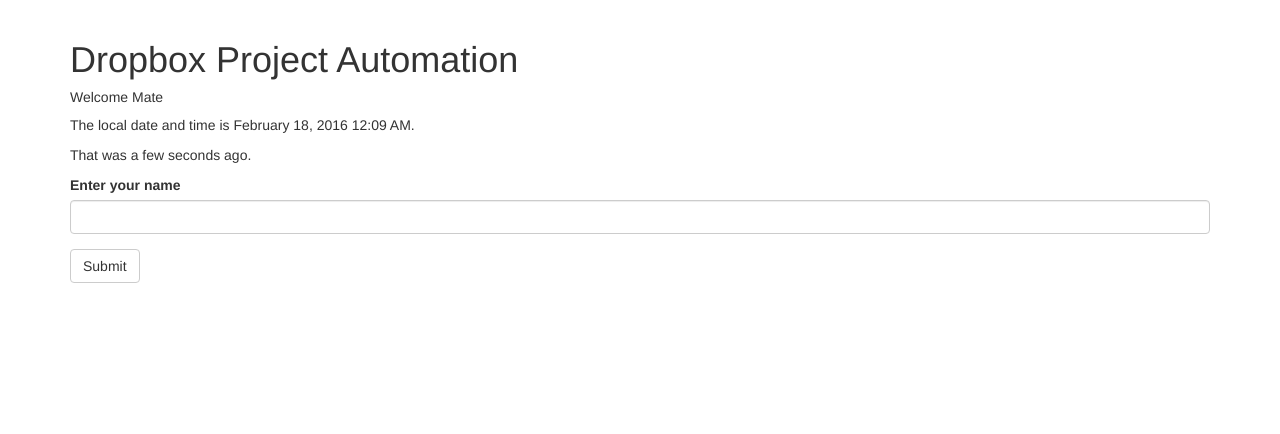
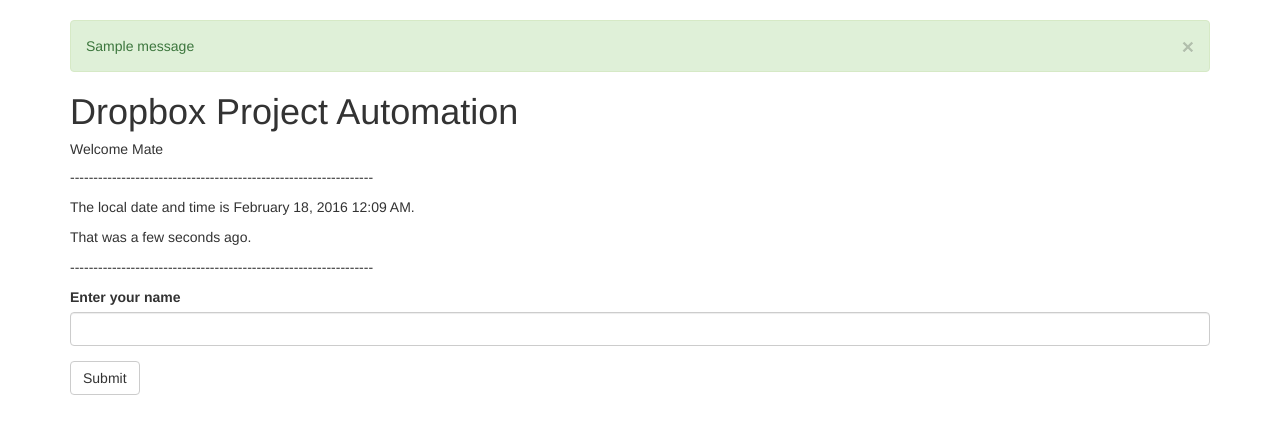
Before and after one commit to chadduffey/DB_PROJECT_AUTO, a Flask app: page / in a window 1280 px wide. Shown: the part 52-486 px from the top of the page. Run offline with Flask 2, Linux system fonts and the light colour scheme; one stand-in notice (Sample message) is shown; some libraries are stand-ins or nearby versions.

Commit message:
basic scaffold for app done

```diff
--- a/app.py
+++ b/app.py
@@ -1,4 +1,4 @@
-from flask import Flask, render_template
+from flask import Flask, render_template, session, redirect, url_for, flash
 
 from flask.ext.script import Manager
 from flask.ext.bootstrap import Bootstrap
@@ -22,12 +22,15 @@
 
 @app.route('/', methods=['GET', 'POST'])
 def index():
-	name = None
 	form = NameForm()
 	if form.validate_on_submit():
-		name = form.name.data
+		old_name = session.get('name')
+		if old_name is not None and old_name != form.name.data:
+			flash("Name updated")
+		session['name'] = form.name.data
 		form.name.data = ''
-	return render_template('index.html', current_time=datetime.utcnow(), form=form, name=name)
+		return redirect(url_for('index'))
+	return render_template('index.html', current_time=datetime.utcnow(), form=form, name=session.get('name'))
 
 @app.route('/user/<name>')
 def user(name):
--- a/templates/base.html
+++ b/templates/base.html
@@ -32,6 +32,13 @@
 
 {% block content %}
 	<div class="container">
+		{% for message in get_flashed_messages() %}
+			<div class="alert alert-success">
+				<button type="button" class="close" data-dismiss="alert">&times;</button>
+				{{ message }}
+			</div>
+		{% endfor %}
+
 		{% block page_content %}
 		{% endblock %}
 	</div>
--- a/templates/index.html
+++ b/templates/index.html
@@ -6,8 +6,9 @@
 {% block page_content %}
 	<h1>Dropbox Project Automation</h1>
 	<h5>Welcome {% if name %}{{ name }}{% else %}Mate{% endif %}</h5>
+	<p>-----------------------------------------------------------------</p>
 	<p>The local date and time is {{ moment(current_time).format('LLL') }}.</p>
 	<p>That was {{ moment(current_time).fromNow(refresh=True) }}.</p>
-
+	<p>-----------------------------------------------------------------</p>
 	{{ wtf.quick_form(form) }}
 {% endblock %}
```
